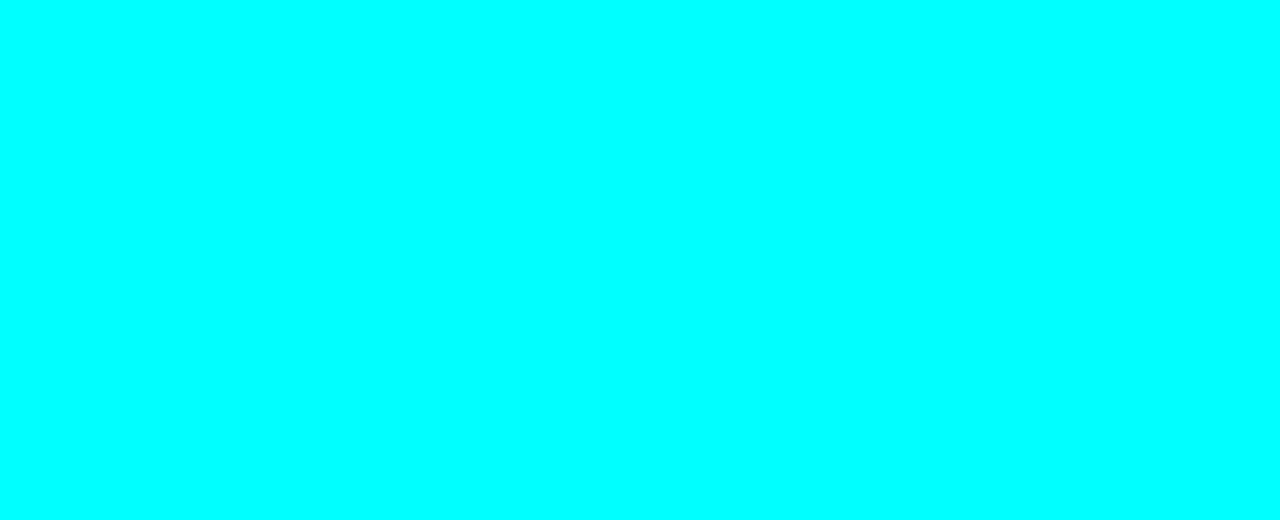
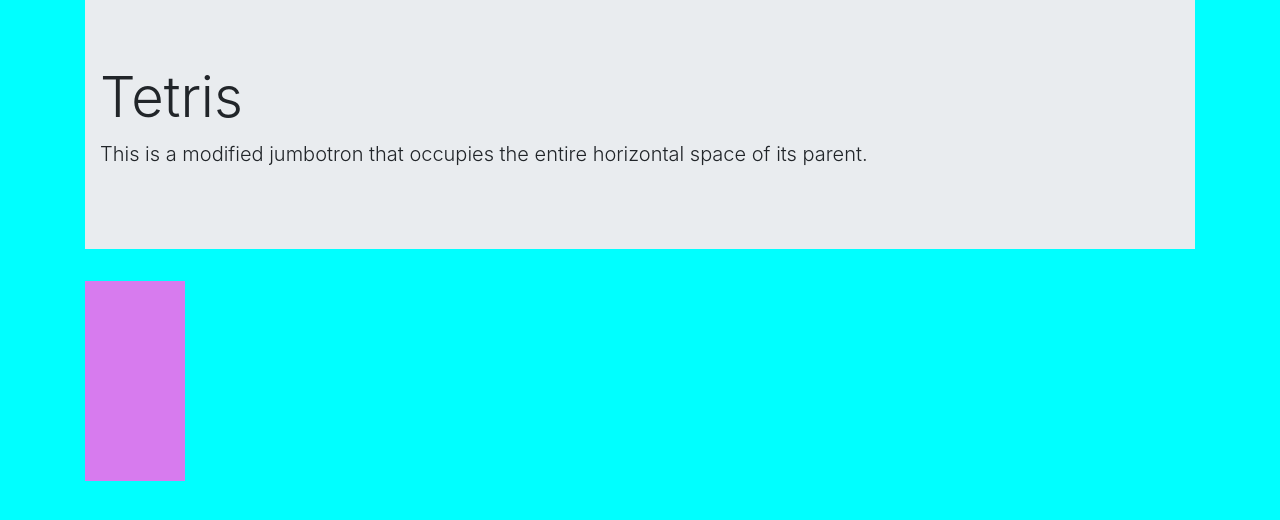
Before and after one commit to ar021/Tetris, a plain HTML site: page index.html in a window 1280 px wide. Drawn offline with nearby package versions, Linux system fonts and the light colour scheme.

Commit message:
Added gameboard divs

```diff
--- a/app.js
+++ b/app.js
@@ -1 +1,10 @@
-console.log('tetris');
+const gameBoard = document.querySelector('.game-board');
+const cellsArray = document.querySelectorAll('.cell');
+console.log(gameBoard);
+console.log(cellsArray);
+
+const boardWidth = 5;
+const initPosition = 0;
+
+// Tetros
+const lTetro = [0,0+boardWidth, (0+boardWidth)*2, (0+boardWidth)*2+1];
--- a/index.html
+++ b/index.html
@@ -15,6 +15,66 @@
     <title>Tetris</title>
 </head>
 <body>
+    <div class="container">
+        <div class="jumbotron jumbotron-fluid">
+            <div class="container">
+              <h1 class="display-4">Tetris</h1>
+              <p class="lead">This is a modified jumbotron that occupies the entire horizontal space of its parent.</p>
+            </div>
+        </div>
+        <div class="game-board">
+            <div class="cell"></div>
+            <div class="cell"></div>
+            <div class="cell"></div>
+            <div class="cell"></div>
+            <div class="cell"></div>
+            <div class="cell"></div>
+            <div class="cell"></div>
+            <div class="cell"></div>
+            <div class="cell"></div>
+            <div class="cell"></div>
+            <div class="cell"></div>
+            <div class="cell"></div>
+            <div class="cell"></div>
+            <div class="cell"></div>
+            <div class="cell"></div>
+            <div class="cell"></div>
+            <div class="cell"></div>
+            <div class="cell"></div>
+            <div class="cell"></div>
+            <div class="cell"></div>
+            <div class="cell"></div>
+            <div class="cell"></div>
+            <div class="cell"></div>
+            <div class="cell"></div>
+            <div class="cell"></div>
+            <div class="cell"></div>
+            <div class="cell"></div>
+            <div class="cell"></div>
+            <div class="cell"></div>
+            <div class="cell"></div>
+            <div class="cell"></div>
+            <div class="cell"></div>
+            <div class="cell"></div>
+            <div class="cell"></div>
+            <div class="cell"></div>
+            <div class="cell"></div>
+            <div class="cell"></div>
+            <div class="cell"></div>
+            <div class="cell"></div>
+            <div class="cell"></div>
+            <div class="cell"></div>
+            <div class="cell"></div>
+            <div class="cell"></div>
+            <div class="cell"></div>
+            <div class="cell"></div>
+            <div class="cell"></div>
+            <div class="cell"></div>
+            <div class="cell"></div>
+            <div class="cell"></div>
+            <div class="cell"></div>
+        </div>
+    </div>
 
 </body>
 </html>
--- a/styles.css
+++ b/styles.css
@@ -1,3 +1,18 @@
 body{
     background-color: aqua;
 }
+.game-board{
+    background-color: rgb(180, 216, 81);
+    width: 100px;
+    height: 200px;
+    display: flex;
+    flex-wrap: wrap;
+    align-items: center;
+    align-content: center;
+
+}
+.cell{
+    background-color: rgb(215, 123, 238);
+    width: 20px;
+    height: 20px;
+}
```
